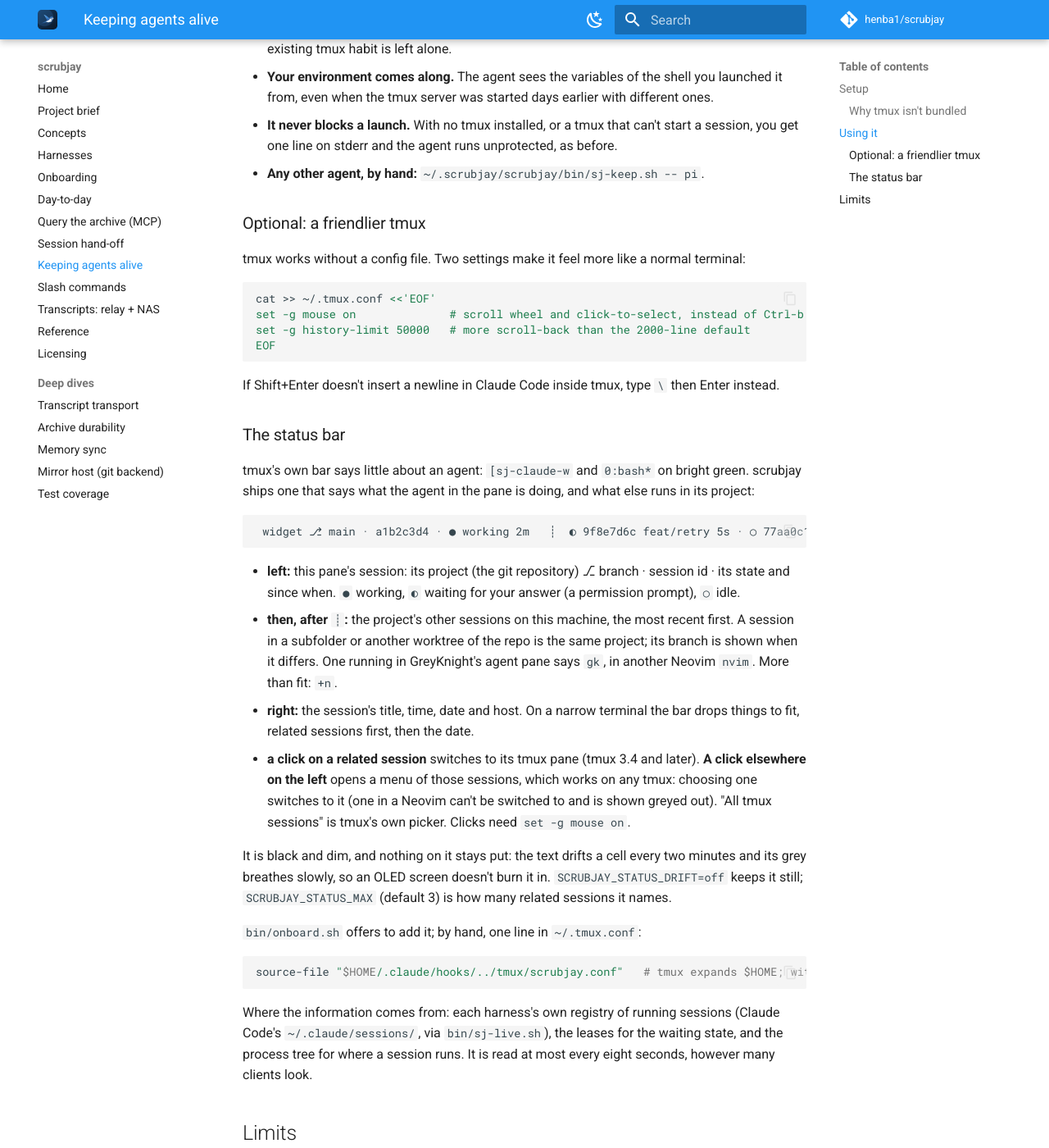
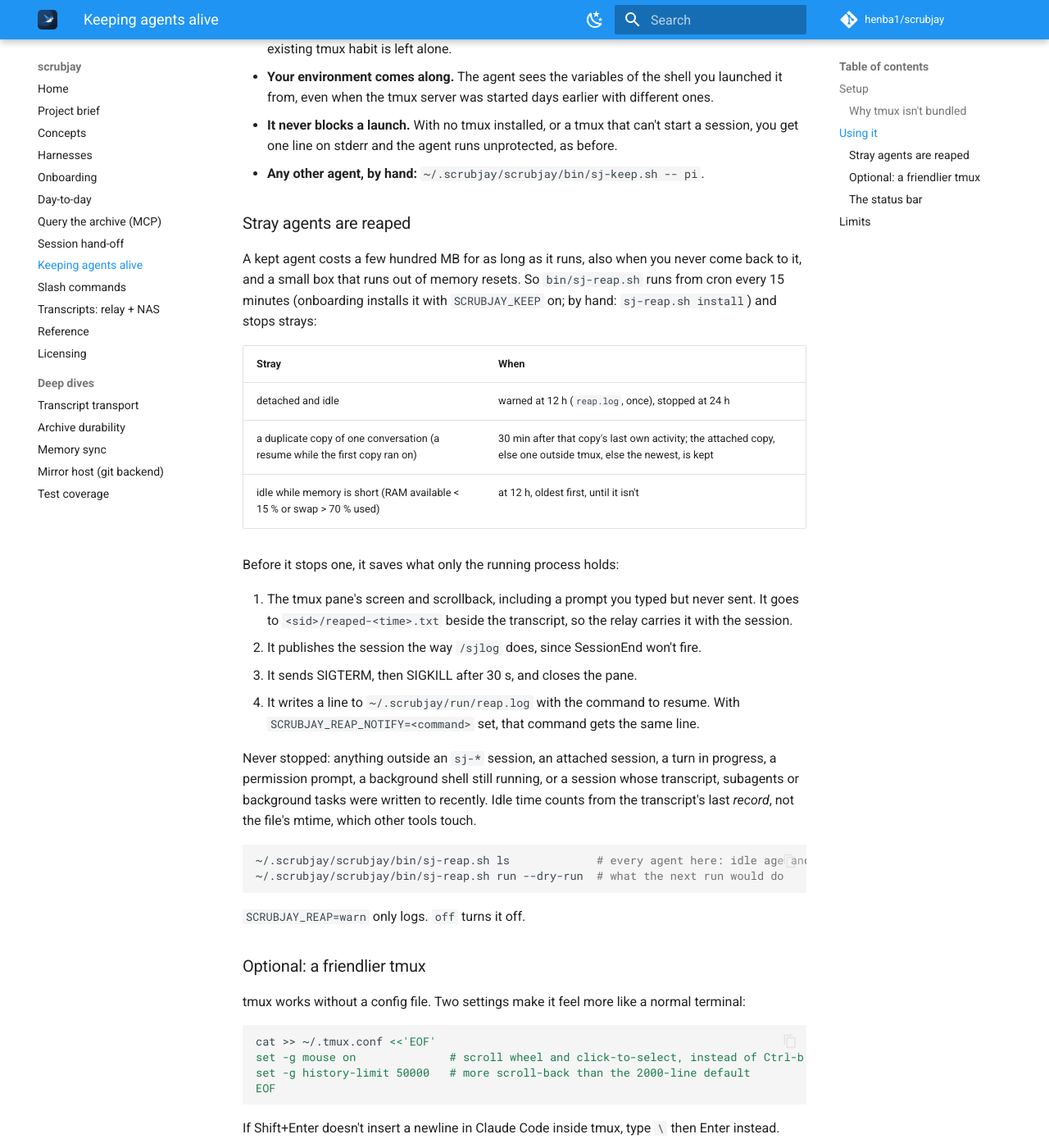
Before and after one commit to henba1/scrubjay, an MkDocs documentation site: the page built from docs/keep-alive.md, in a window 1280 px wide and 1400 px high, scrolled down 1809 px. Shown: the whole window at 82% size. Built offline with MkDocs 1.6.1 and Material for MkDocs 9.7.7, drawn with Linux system fonts in a browser that asks for light colours; comment, search, counter and statistics services are not loaded.

Commit message:
sj-reap: save, then stop stray kept agents
sj-keep keeps agents alive when the terminal goes; nothing ever stopped the ones
nobody came back to. On a Pi 5 with 8 GB that was 10 claude processes and
2.7 GB RSS, with 4.2 GB of swap in use: the reset risk a small box carries.

bin/sj-reap.sh (cron every 15 min; ls, run [--dry-run], install, uninstall)
stops strays inside sj-* tmux sessions:
- detached and idle: warned at 12 h (once, reap.log), stopped at 24 h
- a duplicate copy of one conversation: after 30 min of that copy's own
  quiet. The attached copy is kept, else one outside tmux, else the newest.
- memory pressure (RAM < 15 % available or swap > 70 % used): idle ones at
  12 h, oldest first, until it is gone

Before a stop: the pane's screen and scrollback (an unsent draft included) go
to <sid>/reaped-<time>.txt beside the transcript, which the relay carries; the
session is published like /sjlog; then SIGTERM, SIGKILL after 30 s, pane
closed; a reap.log line names the resume command (and SCRUBJAY_REAP_NOTIFY).

Never stopped: outside sj-*, attached, working/waiting, a background shell
child, recent writes to transcript records, subagents or background tasks.
Idle counts from the transcript's last record, not its mtime (a 4-day idle
transcript had today's mtime). Duplicates are judged by their own registry
status, since they share one transcript. Re-checked just before acting.

SCRUBJAY_REAP=on (default) | warn | off. Onboarding installs the cron line
with SCRUBJAY_KEEP on; sj-doctor reports it. Docs: keep-alive, reference,
AGENTS. Tests: tests/test_reap.sh (48), full suite 1279 passed.

Co-Authored-By: Claude <noreply@anthropic.com>

````diff
--- a/docs/keep-alive.md
+++ b/docs/keep-alive.md
@@ -66,6 +66,39 @@ Things that are worth knowing:
   get one line on stderr and the agent runs unprotected, as before.
 - **Any other agent, by hand:** `~/.scrubjay/scrubjay/bin/sj-keep.sh -- pi`.
 
+### Stray agents are reaped
+
+A kept agent costs a few hundred MB for as long as it runs, also when you never come back to it, and
+a small box that runs out of memory resets. So `bin/sj-reap.sh` runs from cron every 15 minutes
+(onboarding installs it with `SCRUBJAY_KEEP` on; by hand: `sj-reap.sh install`) and stops strays:
+
+| Stray | When |
+|---|---|
+| detached and idle | warned at 12 h (`reap.log`, once), stopped at 24 h |
+| a duplicate copy of one conversation (a resume while the first copy ran on) | 30 min after that copy's last own activity; the attached copy, else one outside tmux, else the newest, is kept |
+| idle while memory is short (RAM available < 15 % or swap > 70 % used) | at 12 h, oldest first, until it isn't |
+
+Before it stops one, it saves what only the running process holds:
+
+1. The tmux pane's screen and scrollback, including a prompt you typed but never sent. It goes to
+   `<sid>/reaped-<time>.txt` beside the transcript, so the relay carries it with the session.
+2. It publishes the session the way `/sjlog` does, since SessionEnd won't fire.
+3. It sends SIGTERM, then SIGKILL after 30 s, and closes the pane.
+4. It writes a line to `~/.scrubjay/run/reap.log` with the command to resume. With
+   `SCRUBJAY_REAP_NOTIFY=<command>` set, that command gets the same line.
+
+Never stopped: anything outside an `sj-*` session, an attached session, a turn in progress, a
+permission prompt, a background shell still running, or a session whose transcript, subagents or
+background tasks were written to recently. Idle time counts from the transcript's last *record*, not
+the file's mtime, which other tools touch.
+
+```sh
+~/.scrubjay/scrubjay/bin/sj-reap.sh ls             # every agent here: idle age and verdict
+~/.scrubjay/scrubjay/bin/sj-reap.sh run --dry-run  # what the next run would do
+```
+
+`SCRUBJAY_REAP=warn` only logs. `off` turns it off.
+
 ### Optional: a friendlier tmux
 
 tmux works without a config file. Two settings make it feel more like a normal terminal:
````
Also changed, not shown: AGENTS.md (+5 -0 lines), docs/reference.md (+1 -0 lines), 4 other files.
